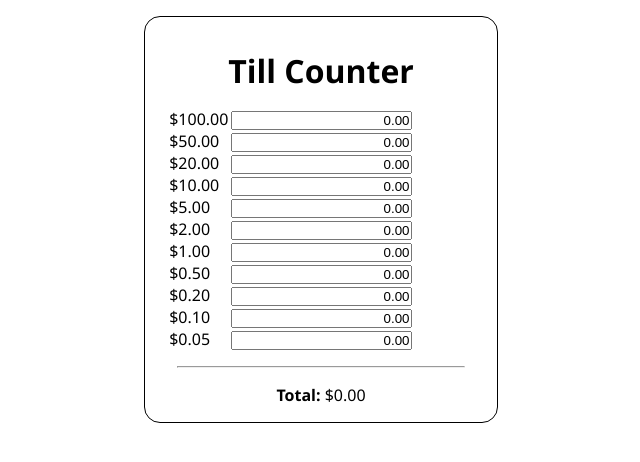
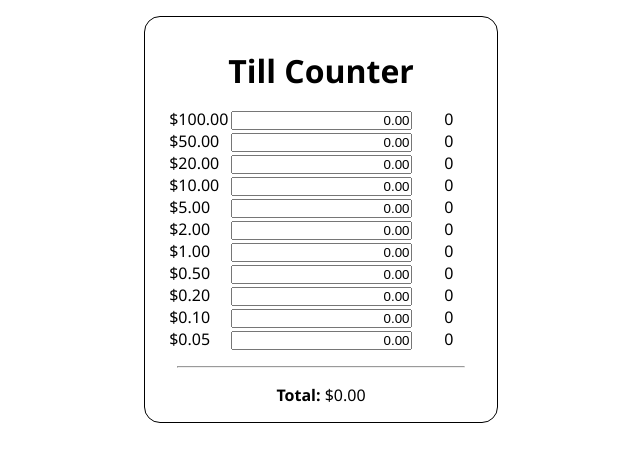
Before and after one commit to morgandival/till-counter, a React (Create React App) app: page / in a window 1280 px wide. Shown: the top 462 px of the page, without its empty margins (319-959 px from the left). Built offline with nearby package versions, Linux system fonts and the light colour scheme.

Commit message:
Added count functionality

```diff
--- a/src/components/TillCounter.tsx
+++ b/src/components/TillCounter.tsx
@@ -21,7 +21,7 @@ function TillCounter(props: Props): JSX.Element {
   const handleChange = (event: React.ChangeEvent<HTMLInputElement>) => {
     // Extract input ID and value
     const denom: string = event.target.id;
-    const value: number = parseFloat(event.target.value);
+    const value: number = parseFloat(event.target.value) * 100;
 
     // Grab index of denom if it exists in the denoms array
     const index = denoms.findIndex((x) => x.denom === denom);
@@ -48,7 +48,6 @@ function TillCounter(props: Props): JSX.Element {
   };
 
   // Handles what happens when the input field is left
-  // const handleBlur = (event: React.ChangeEvent<HTMLInputElement>) => {
   const handleBlur = () => {
     // Check to see if there are array items to add together
     if (denoms.length > 0) {
@@ -57,6 +56,8 @@ function TillCounter(props: Props): JSX.Element {
         return addDenomValues();
       });
     }
+
+    console.log(denoms);
   };
 
   // This function adds the values of the denoms array together and returns the total
@@ -120,16 +121,38 @@ function TillCounter(props: Props): JSX.Element {
     return regex;
   }
 
+  // Returns count of specified denomination
+  function getCount(index: number, value: number): number {
+    // If index does not exist...
+    if (index < 0) {
+      return 0;
+    }
+
+    // If denomination value is not cleanly divisible...
+    if (((denoms[index].value * 100) % (value * 100)) / 100 != 0) {
+      return 0;
+    }
+
+    // Finally, return only whole number
+    return denoms[index].value / value / 100;
+  }
+
   // Initialise denominations output array
   const outputs: Array<JSX.Element> = [];
 
   // Fill outputs array
   props.denoms.forEach((value) => {
+    // Get denoms index
+    const index = denoms.findIndex(
+      (x) => x.denom === `denom-${value.toString()}`
+    );
+
     // Add Denominations as child components
     outputs.push(
       <Denomination
         key={`denom-${value}`}
         denomination={value}
+        count={getCount(index, value)}
         regex={getRegexString(value)}
         onChange={handleChange}
         onBlur={handleBlur}
@@ -143,7 +166,8 @@ function TillCounter(props: Props): JSX.Element {
       <hr />
       <div className="total">
         <p>
-          <b>Total:</b> <span className="total-span">${total.toFixed(2)}</span>
+          <b>Total:</b>{' '}
+          <span className="total-span">${(total / 100).toFixed(2)}</span>
         </p>
       </div>
     </div>
```
